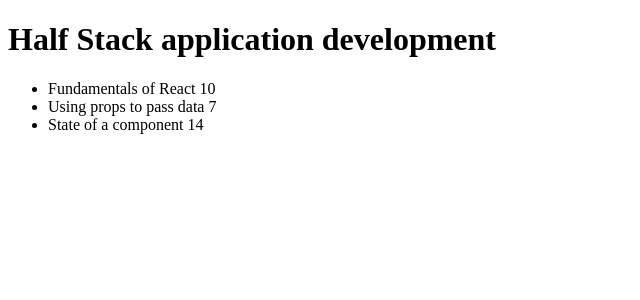
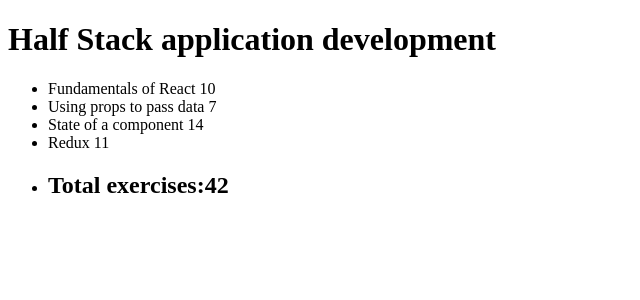
Before and after one commit to jacobinmt47/school, a React (Create React App) app in the folder part2/e2-1/: page / in a window 1280 px wide. Shown: the top 300 px of the page, without its empty margins (0-640 px from the left). Built offline with nearby package versions, Linux system fonts and the light colour scheme.

Commit message:
works for one course

```diff
--- a/part2/e2-1/src/App.js
+++ b/part2/e2-1/src/App.js
@@ -19,6 +19,11 @@
         name: 'State of a component',
         exercises: 14,
         id: 3
+      },
+      {
+        name:'Redux',
+        exercises:11,
+        id: 4
       }
     ]
   }
--- a/part2/e2-1/src/components/Course.js
+++ b/part2/e2-1/src/components/Course.js
@@ -1,4 +1,9 @@
 import React from 'react';
+const Sum = (props) =>{
+    return (
+        <li><h2>Total exercises:{props.sum}</h2></li>
+    )
+}
 
 const Parts = (props) =>{
     const rows = props.courses.map(p =><li key ={p.id}>{p.name}  {p.exercises}</li> )
@@ -9,11 +14,16 @@
 
 const Course =(props) =>{
     const course = props.course
-return(
+    const array = course.parts.map(e =>e.exercises)
+    console.log(array)
+    const sum =((s,p) =>  s + p)
+    const total = array.reduce(sum)
+    return(
     <div>
     <h1>{course.name}</h1>
     <ul>
     <Parts courses={course.parts}/>
+    <Sum sum={total}/>
     </ul>
     </div>
 )
```
